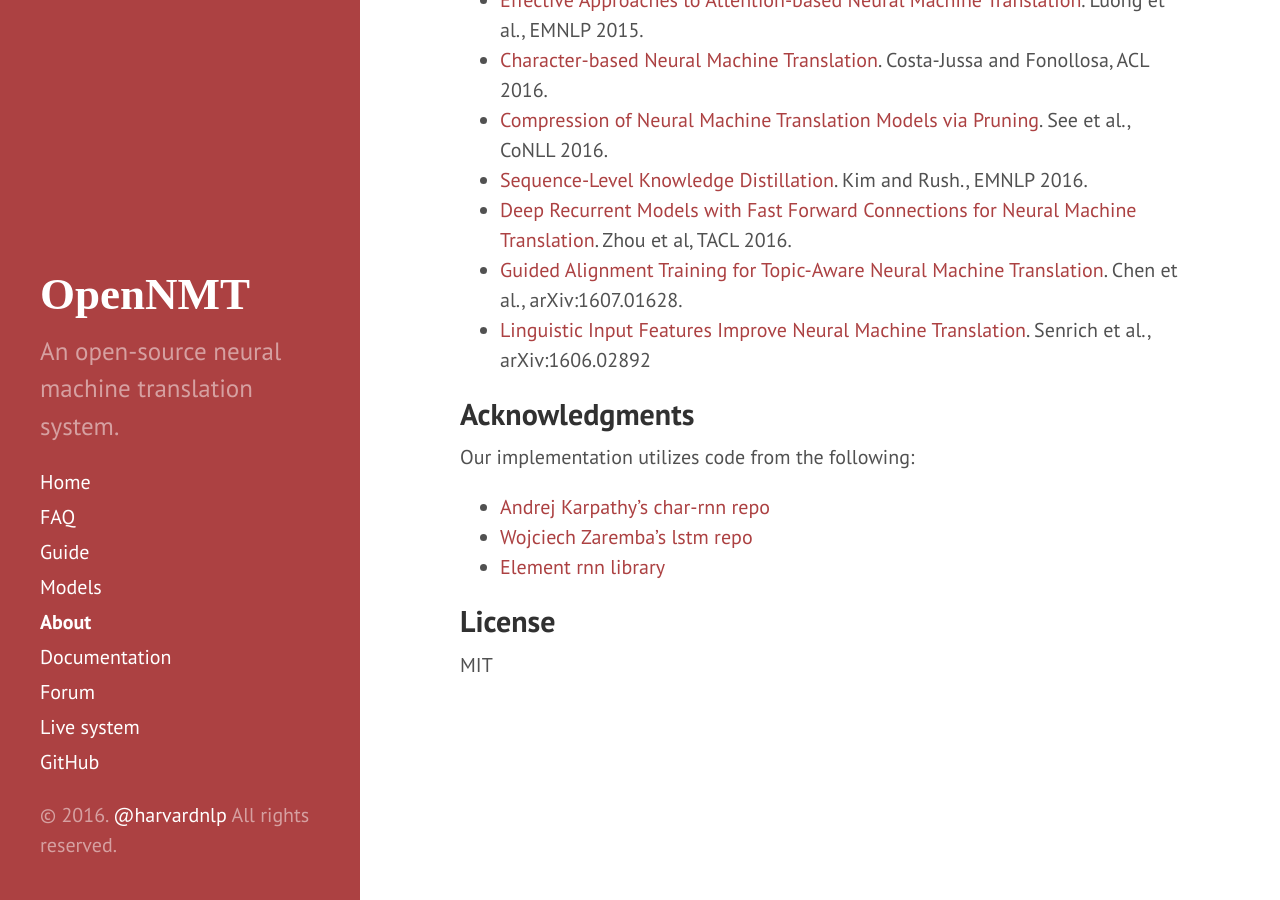
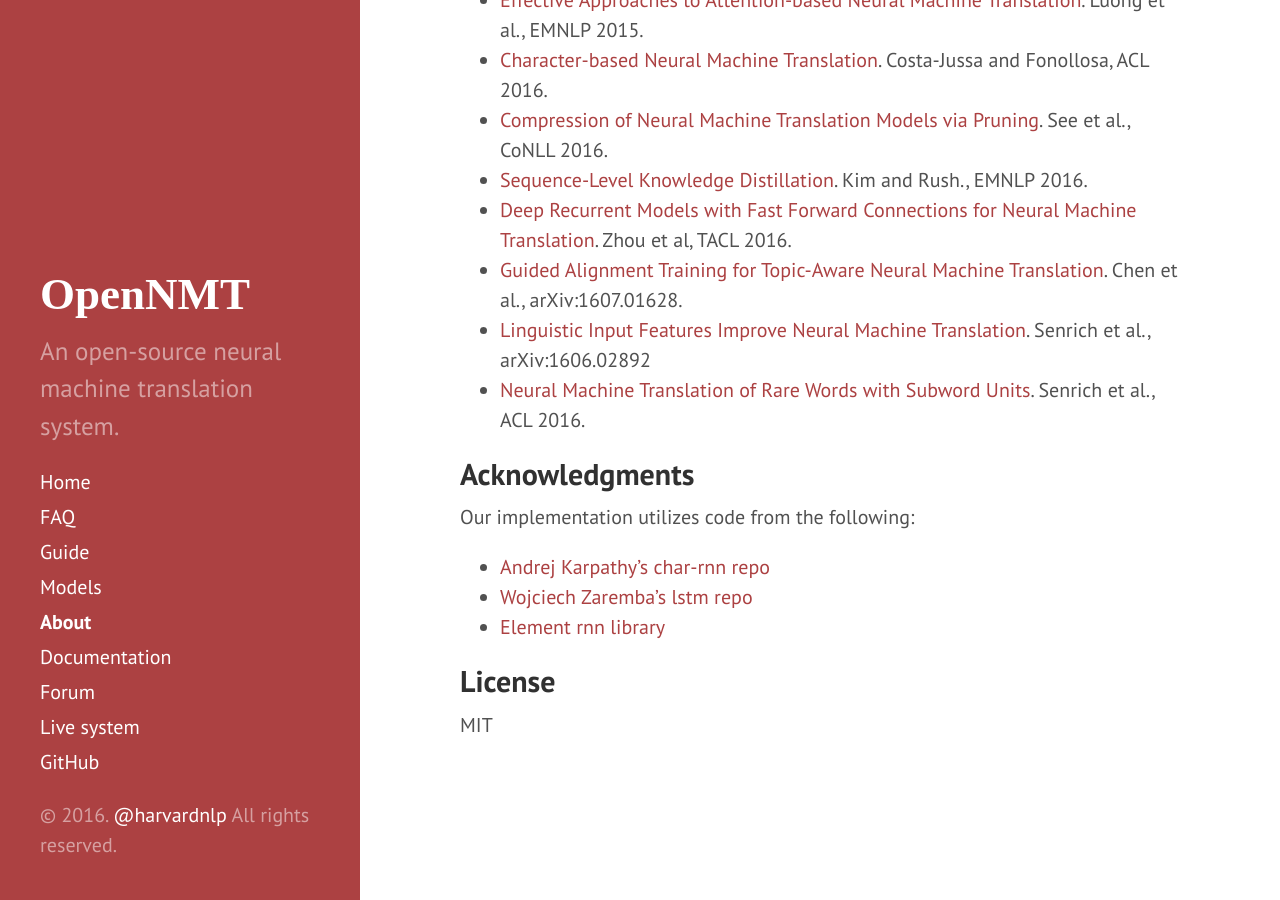
Before and after one commit to OpenNMT/opennmt.github.io, a Jekyll site: the page built from about.md, in a window 1280 px wide and 900 px high, scrolled down 943 px. Built offline with Jekyll 4.4.1, drawn with Linux system fonts in a browser that asks for light colours.

Commit message:
add link to BPE

```diff
--- a/about.md
+++ b/about.md
@@ -36,7 +36,7 @@ at [SYSTRAN](http://www.systransoft.com). Specifically, there are functionalitie
 Zhou et al, TACL 2016.
 * [Guided Alignment Training for Topic-Aware Neural Machine Translation](https://arxiv.org/pdf/1607.01628). Chen et al., arXiv:1607.01628.
 * [Linguistic Input Features Improve Neural Machine Translation](https://arxiv.org/pdf/1606.02892). Senrich et al., arXiv:1606.02892
-
+* [Neural Machine Translation of Rare Words with Subword Units](https://www.aclweb.org/anthology/P/P16/P16-1162.pdf). Senrich et al., ACL 2016.
 
 ## Acknowledgments
 
```
